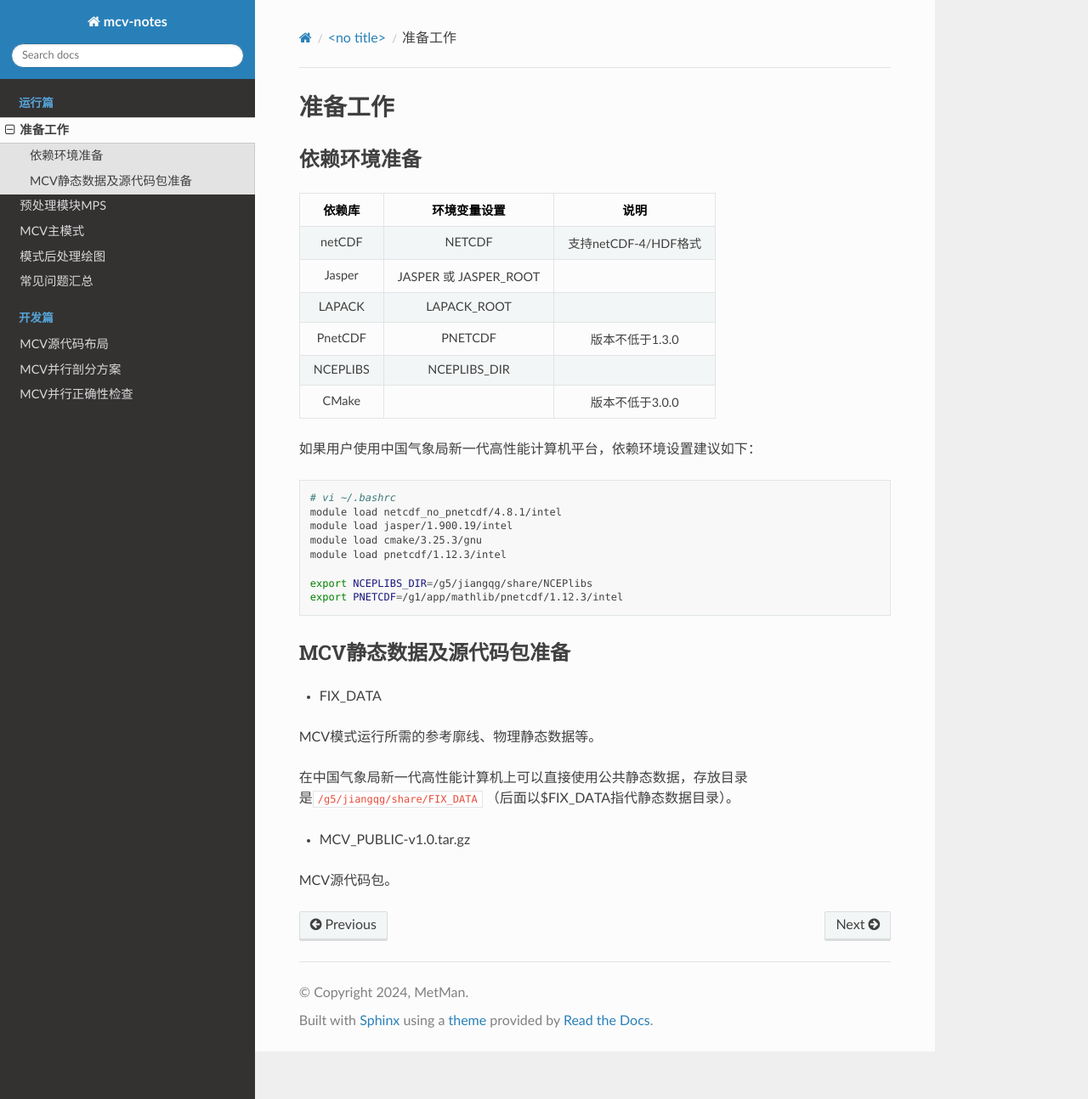
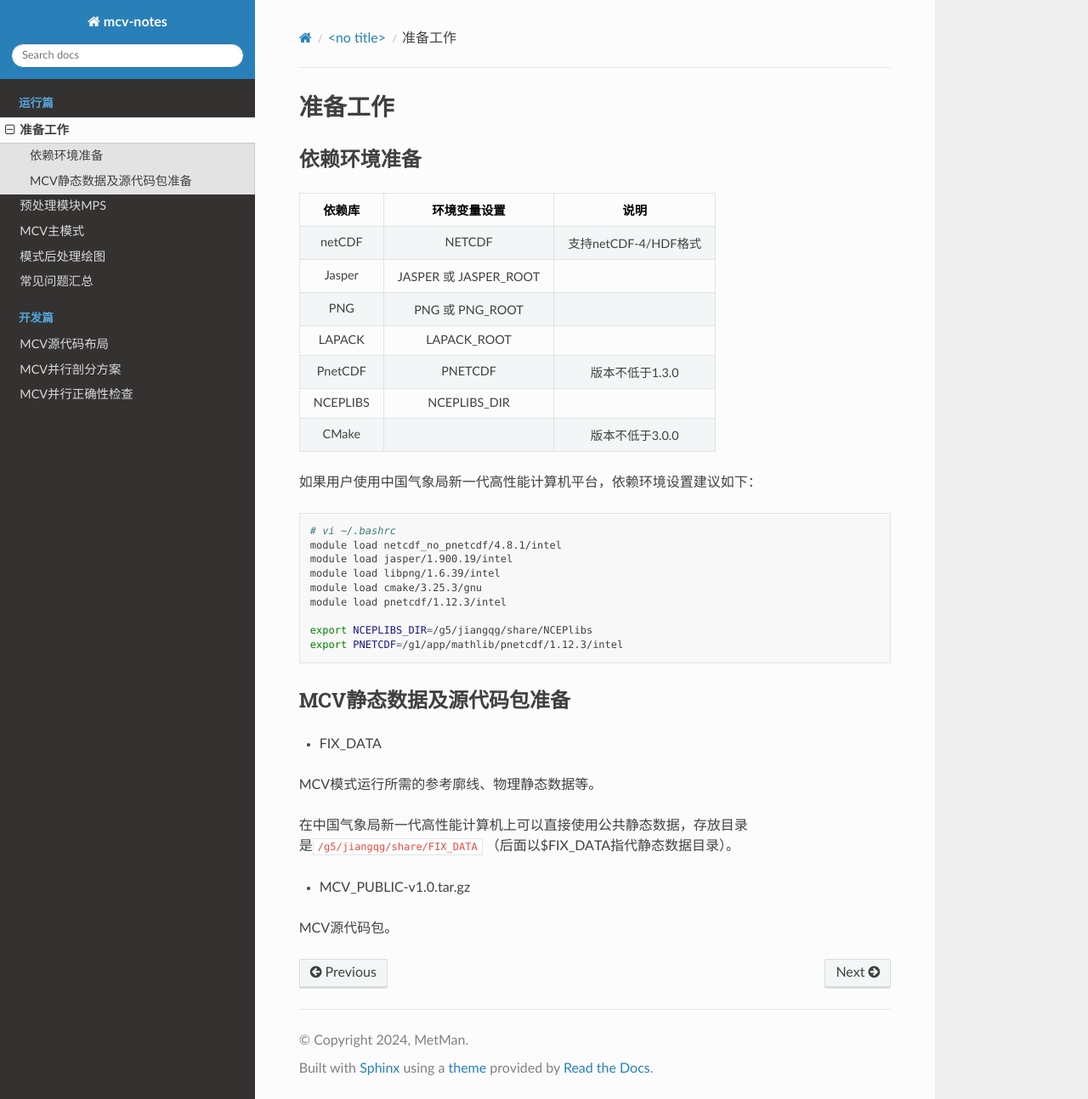
Before and after one commit to qingu/mug, a Sphinx documentation site: the page built from source/run_section/01_Depends.md, in a window 1280 px wide and 1294 px high. Shown: the whole window at 85% size. Built offline with Sphinx 7.4.7 and the Read the Docs theme 2.0.0, drawn with Linux system fonts in a browser that asks for light colours.

Commit message:
fix bug of MPS install

```diff
--- a/source/run_section/01_Depends.md
+++ b/source/run_section/01_Depends.md
@@ -5,6 +5,7 @@
 |:------:|:---------------:|:-----:|
 | netCDF | NETCDF      | 支持netCDF-4/HDF格式 |
 | Jasper | JASPER 或 JASPER_ROOT |
+| PNG    | PNG 或 PNG_ROOT |   |
 | LAPACK | LAPACK_ROOT |   |
 | PnetCDF| PNETCDF     | 版本不低于1.3.0 |
 | NCEPLIBS | NCEPLIBS_DIR |  |
@@ -16,6 +17,7 @@
 # vi ~/.bashrc
 module load netcdf_no_pnetcdf/4.8.1/intel
 module load jasper/1.900.19/intel
+module load libpng/1.6.39/intel
 module load cmake/3.25.3/gnu
 module load pnetcdf/1.12.3/intel
 
```
Also changed, not shown: source/run_section/02_mps.md (+2 -1 lines).
